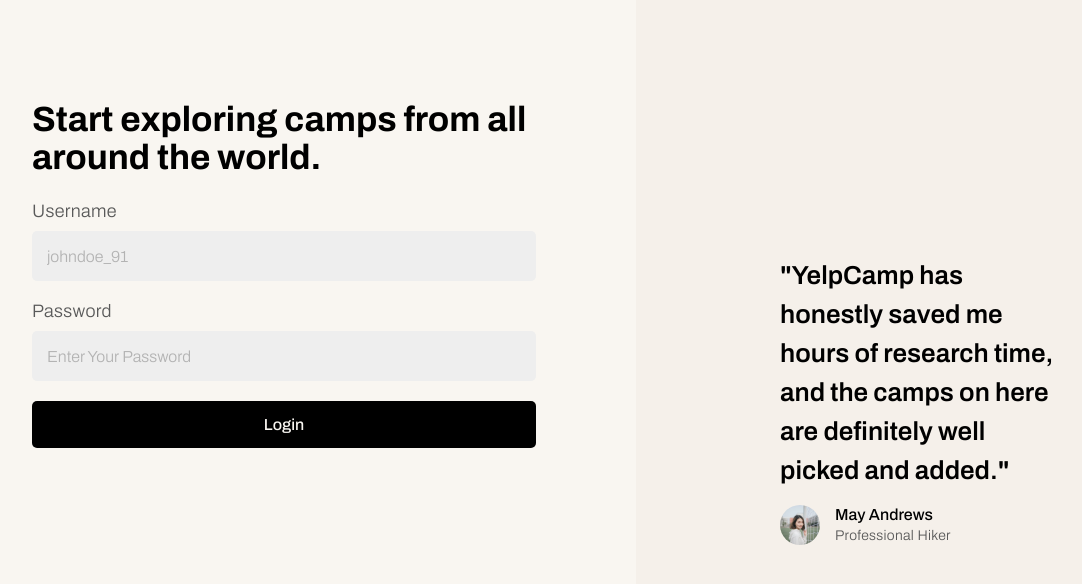
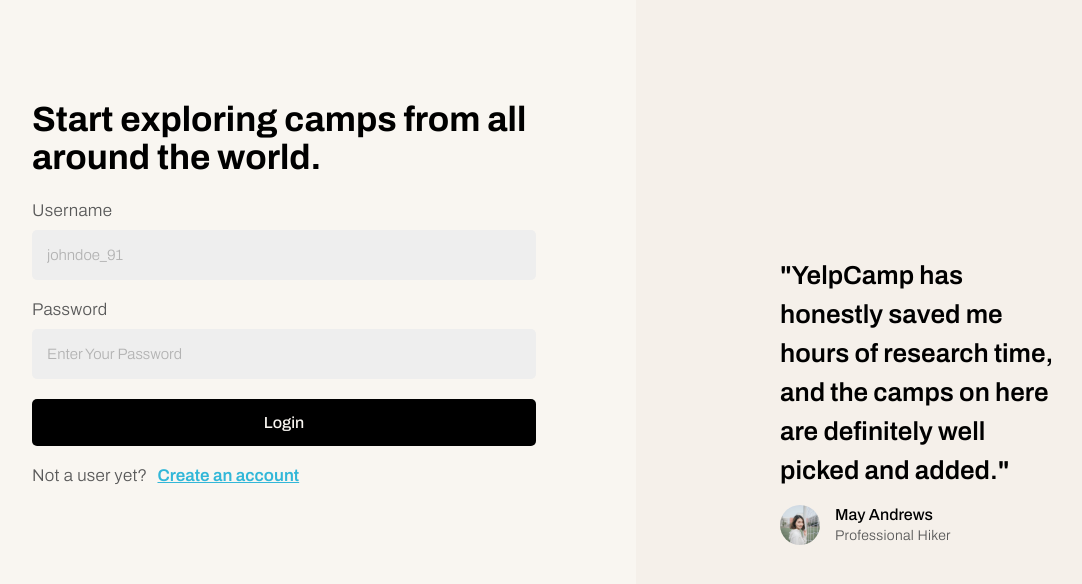
Before and after one commit to ChristianRL23/yelp-camp, a React (Create React App) app: page /login in a window 1280 px wide. Shown: the top 584 px of the page, without its empty margins (68-1150 px from the left). Built offline with nearby package versions, Linux system fonts and the light colour scheme.

Commit message:
Add the action part in the Account layout

```diff
--- a/src/components/AccountInput/AccountInput.scss
+++ b/src/components/AccountInput/AccountInput.scss
@@ -5,7 +5,7 @@
   flex-direction: column;
 
   label {
-    @include s.paragraph(1.8);
+    @include s.paragraph(1.7);
     margin-bottom: 1rem;
   }
 
@@ -15,7 +15,7 @@
     height: 5rem;
     border-radius: var(--border-radius-element);
     padding: 1.5rem;
-    font-size: 1.6rem;
+    font-size: 1.5rem;
     color: var(--color-secondary-black);
     font-family: inherit;
     font-weight: 300;
--- a/src/layouts/Account/Account.jsx
+++ b/src/layouts/Account/Account.jsx
@@ -20,6 +20,14 @@
               textContent="Login"
             />
           </form>
+          <div className="account__left__content__option">
+            <p className="account__left__content__option__question">
+              Not a user yet?
+            </p>
+            <a className="account__left__content__option__action" href="#">
+              Create an account
+            </a>
+          </div>
         </div>
       </div>
       <div className="account__right">
--- a/src/layouts/Account/Account.scss
+++ b/src/layouts/Account/Account.scss
@@ -22,6 +22,23 @@
         display: flex;
         flex-direction: column;
         gap: 2rem;
+        margin-bottom: 2rem;
+      }
+
+      &__option {
+        display: flex;
+        gap: 1rem;
+        align-items: center;
+
+        &__question {
+          @include s.paragraph(1.7);
+        }
+
+        &__action {
+          color: rgb(50, 183, 216);
+          font-size: 1.7rem;
+          font-weight: 600;
+        }
       }
     }
   }
```
